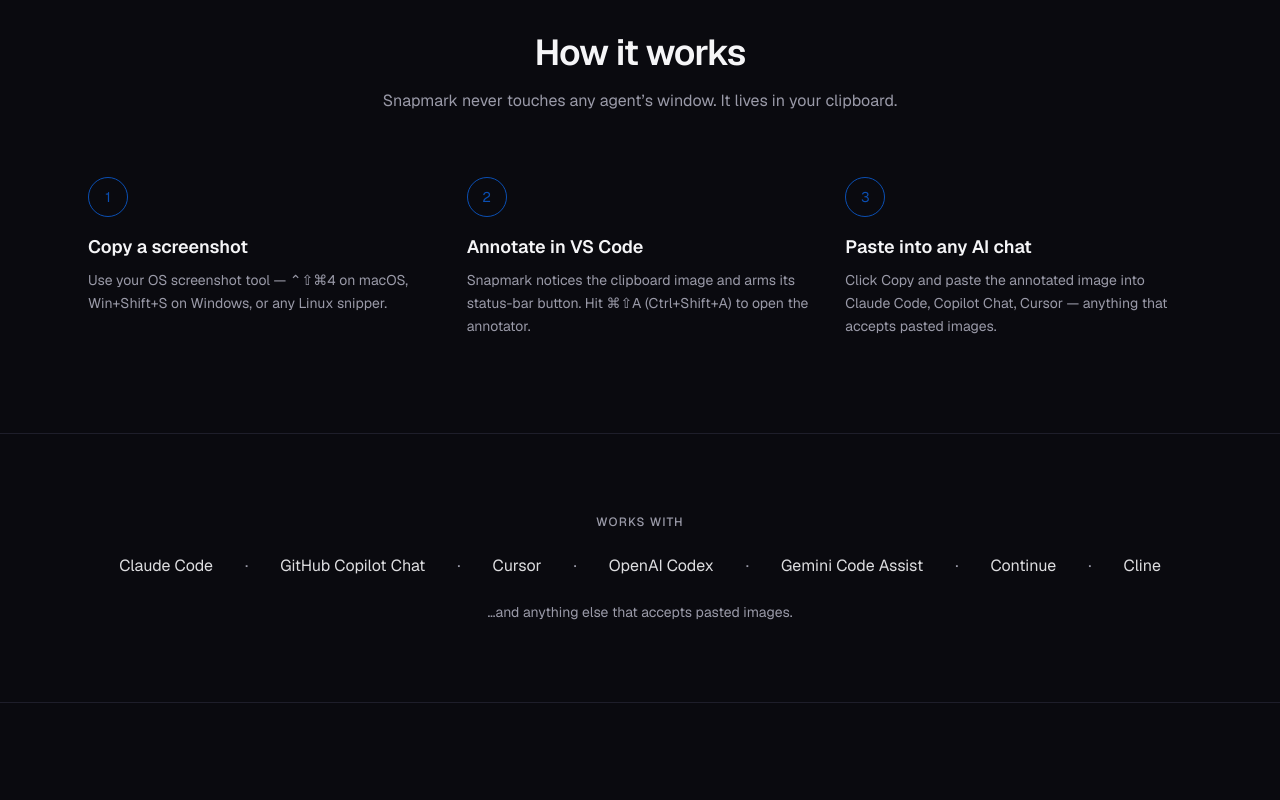
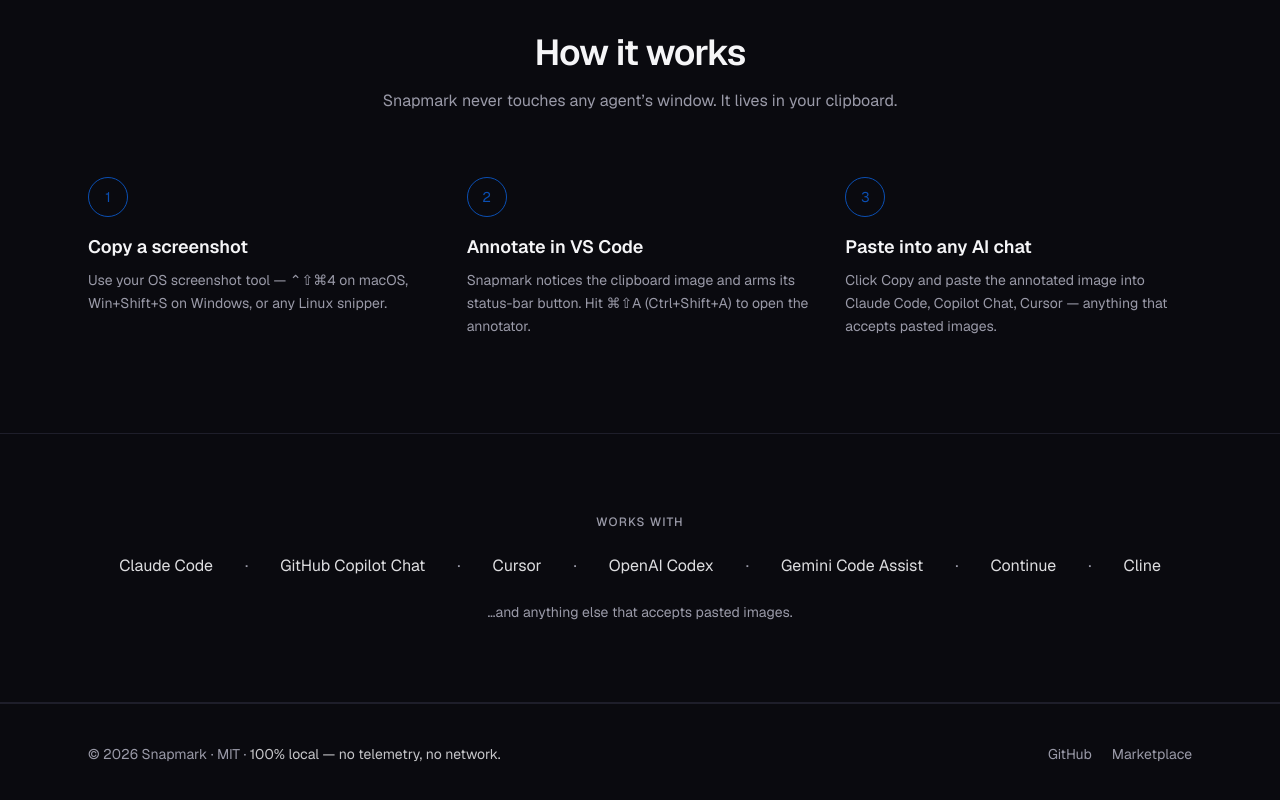
Before and after one commit to rajitha302/snapmark-website, a Next.js app: page / in a window 1280 px wide. Shown: the part 1898-2698 px from the top of the page. Before the commit the page ends 2601 px from the top, so only its background shows below. Built offline with nearby package versions, Linux system fonts and the light colour scheme.

Commit message:
feat: add footer with attribution and links

```diff
--- a/app/page.tsx
+++ b/app/page.tsx
@@ -3,6 +3,7 @@
 import Features from '@/components/Features';
 import HowItWorks from '@/components/HowItWorks';
 import WorksWith from '@/components/WorksWith';
+import Footer from '@/components/Footer';
 
 export default function Home() {
   return (
@@ -14,6 +15,7 @@
         <HowItWorks />
         <WorksWith />
       </main>
+      <Footer />
     </>
   );
 }
--- /dev/null
+++ b/components/Footer.tsx
@@ -0,0 +1,32 @@
+import { GITHUB_URL, MARKETPLACE_URL } from '@/lib/links';
+
+export default function Footer() {
+  return (
+    <footer className="border-t border-[var(--color-border)]">
+      <div className="mx-auto flex max-w-6xl flex-col items-start justify-between gap-6 px-6 py-10 text-sm text-[var(--color-fg-muted)] sm:flex-row sm:items-center">
+        <div>
+          © {new Date().getFullYear()} Snapmark · MIT ·{' '}
+          <span className="text-[var(--color-fg)]/80">100% local — no telemetry, no network.</span>
+        </div>
+        <div className="flex items-center gap-5">
+          <a
+            href={GITHUB_URL}
+            target="_blank"
+            rel="noopener noreferrer"
+            className="transition hover:text-[var(--color-fg)]"
+          >
+            GitHub
+          </a>
+          <a
+            href={MARKETPLACE_URL}
+            target="_blank"
+            rel="noopener noreferrer"
+            className="transition hover:text-[var(--color-fg)]"
+          >
+            Marketplace
+          </a>
+        </div>
+      </div>
+    </footer>
+  );
+}
```
